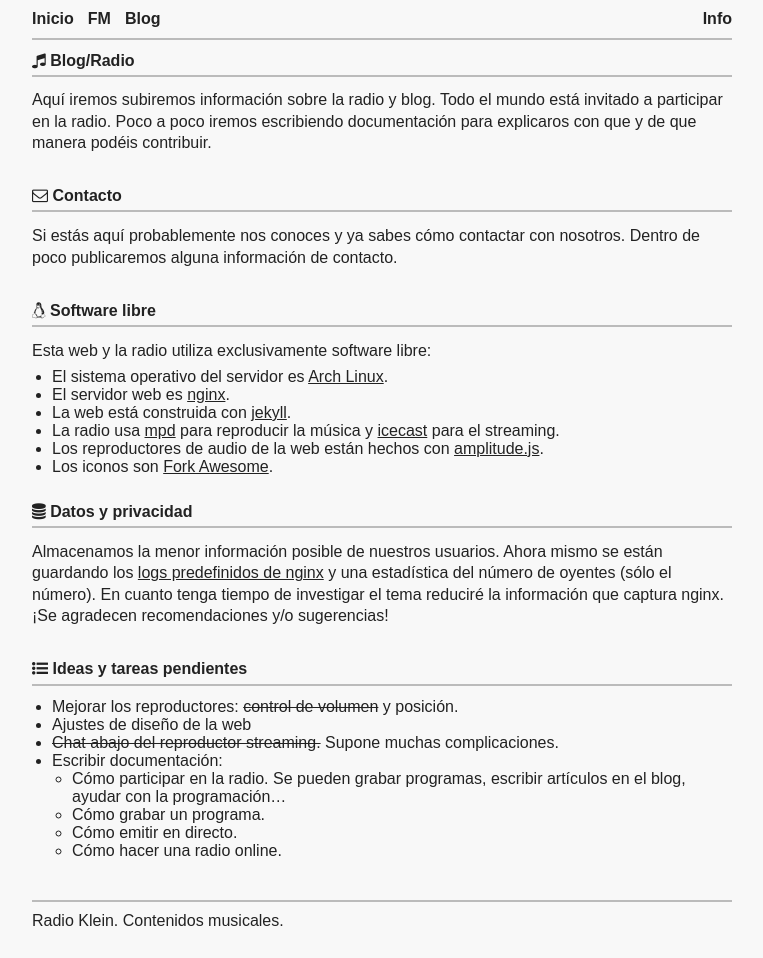
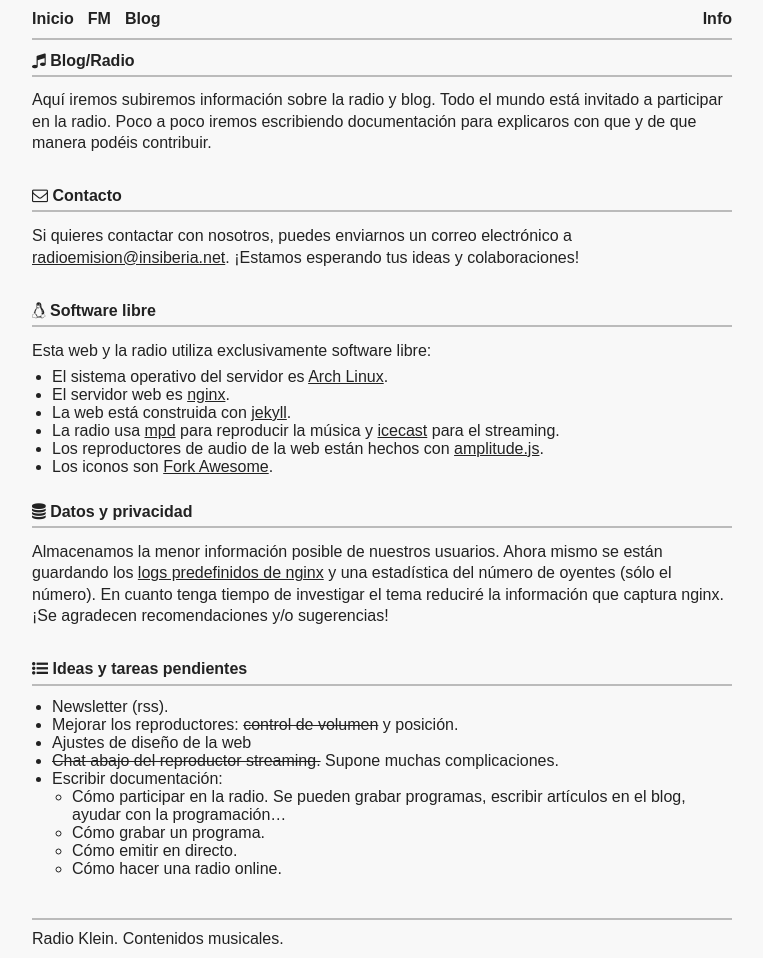
Before and after one commit to haztecaso/radio-klein, a Jekyll site: the page built from info.md, in a window 1280 px wide. Shown: the whole page, without its empty margins (258-1021 px from the left). Built offline with Jekyll 4.4.1, drawn with Linux system fonts in a browser that asks for light colours.

Commit message:
Automated commit

```diff
--- a/fm.html
+++ b/fm.html
@@ -62,8 +62,7 @@ title: FM
 </div>
 <br>
 <p>La programación está viva: va ampliando según vamos recibiendo los programas de nuestros espontáneos colaboradores.</p>
-<hr><br>
-<p>Ya hemos subido los audios del domingo 12: <a href="../2020/04/12/estreno/">están aquí</a>.</p>
+<p>Si tienes algo que sugerirnos, proponernos o comentarnos, no dudes en contactarnos en <a href="radioemision@insiberia.net">radioemision@insiberia.net</a></p>
 <script>
 //Configuración radios
 updateInterval = 700; // Tiempo de actualización de los metadatos (en milisegundos)
--- a/info.md
+++ b/info.md
@@ -9,7 +9,8 @@ permalink: /info/
 Aquí iremos subiremos información sobre la radio y blog. Todo el mundo está invitado a participar en la radio. Poco a poco iremos escribiendo documentación para explicaros con que y de que manera podéis contribuir.
 
 # <span class="fa fa-envelope-o"></span> Contacto
-Si estás aquí probablemente nos conoces y ya sabes cómo contactar con nosotros. Dentro de poco publicaremos alguna información de contacto.
+Si quieres contactar con nosotros, puedes enviarnos un correo electrónico a [radioemision@insiberia.net](mailto:radioemision@insiberia.net).
+¡Estamos esperando tus ideas y colaboraciones!
 
 
 # <span class="fa fa-linux"></span> Software libre
@@ -28,6 +29,7 @@ Almacenamos la menor información posible de nuestros usuarios. Ahora mismo se e
 
 # <span class="fa fa-list-ul"></span> Ideas y tareas pendientes
 
+- Newsletter (rss).
 - Mejorar los reproductores: ~~control de volumen~~ y posición.
 - Ajustes de diseño de la web
 - ~~Chat abajo del reproductor streaming.~~ Supone muchas complicaciones.
```
